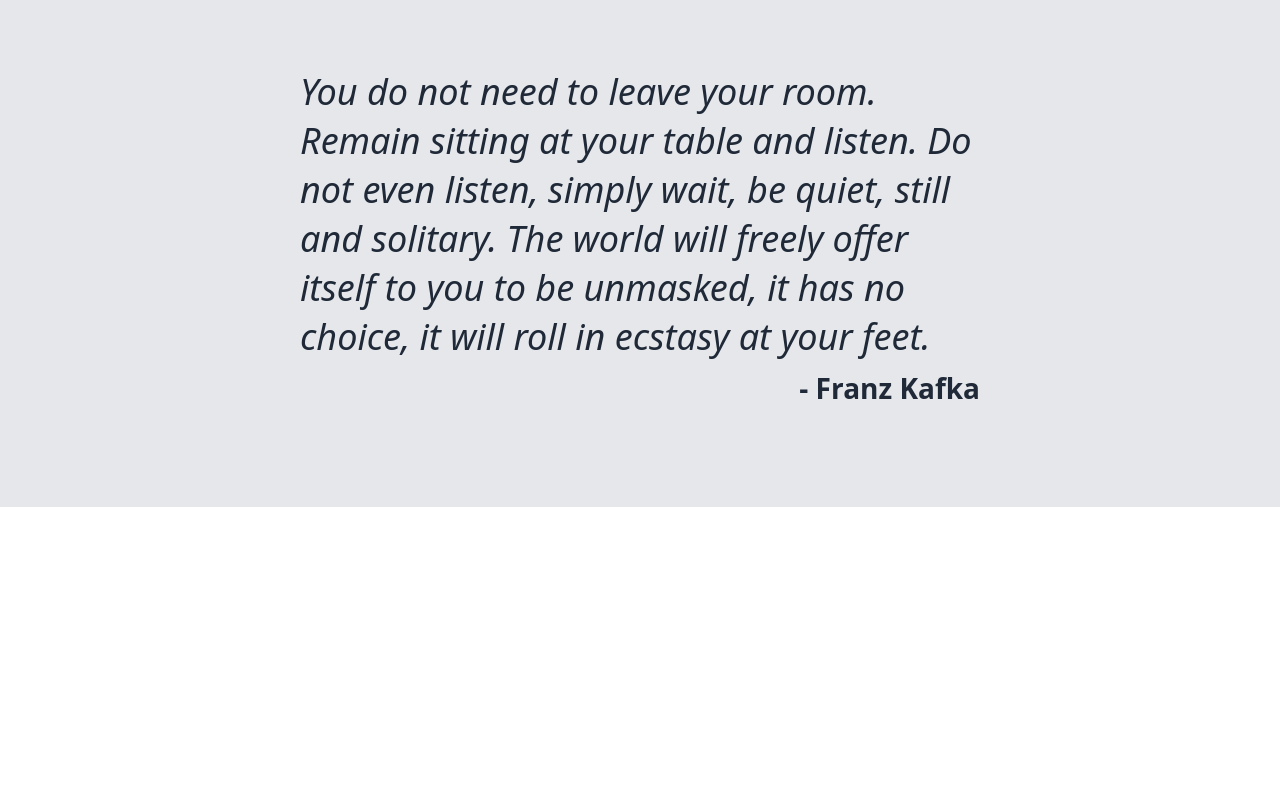
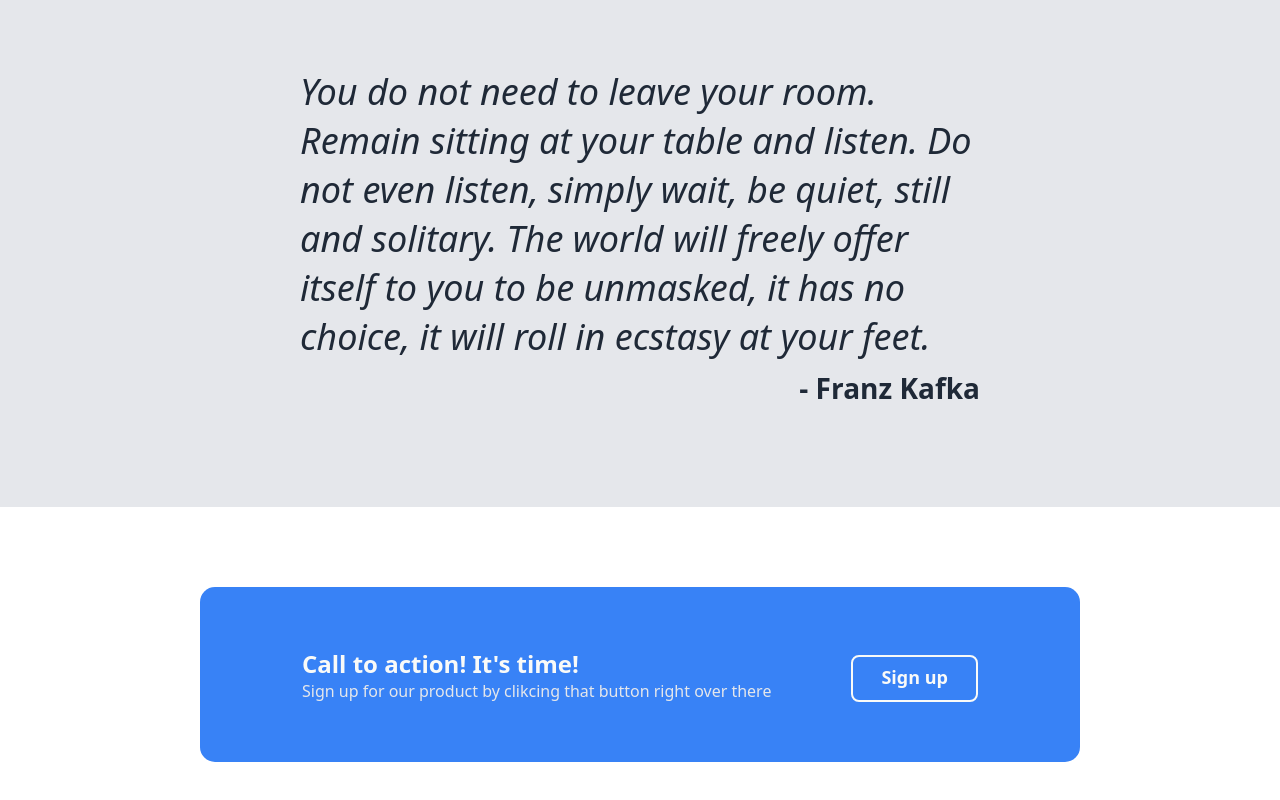
Before and after one commit to Numbers0689/landing-page, a plain HTML site: page index.html in a window 1280 px wide. Shown: the part 1049-1849 px from the top of the page. Before the commit the page ends 1556 px from the top, so only its background shows below. Drawn offline with Linux system fonts and the light colour scheme.

Commit message:
Add call to action part html n css

```diff
--- a/index.html
+++ b/index.html
@@ -49,5 +49,13 @@
             <div>You do not need to leave your room. Remain sitting at your table and listen. Do not even listen, simply wait, be quiet, still and solitary. The world will freely offer itself to you to be unmasked, it has no choice, it will roll in ecstasy at your feet.</div>
             <div id="author">- Franz Kafka</div>
         </div>
+
+        <div class="action">
+            <div class="alert">
+                <div class="alert-text">Call to action! It's time!</div>
+                <div>Sign up for our product by clikcing that button right over there</div>
+            </div>
+            <a href="">Sign up</a>
+        </div>
     </body>
 </html>
--- a/styles.css
+++ b/styles.css
@@ -117,3 +117,34 @@ img#main-img {
     text-align: right;
     padding-top: 8px;
 }
+
+.action {
+    display: flex;
+    justify-content: center;
+    background-color: #3882F6;
+    color: #F9FAF8;
+    margin: 80px 200px;
+    gap: 80px;
+    padding: 60px 0;
+    border-radius: 15px;
+}
+
+.action a {
+    font-size: 18px;
+    color: #F9FAF8;
+    font-weight: 600;
+    margin-top: 8px;
+    border-radius: 8px;
+    padding: 8px 28px;
+    border: 2px solid #F9FAF8;
+}
+
+.alert-text {
+    font-size: 24px;
+    font-weight: 700;
+    color: #F9FAF8;
+}
+
+.alert {
+    color: #E5E7EB;
+}
```
